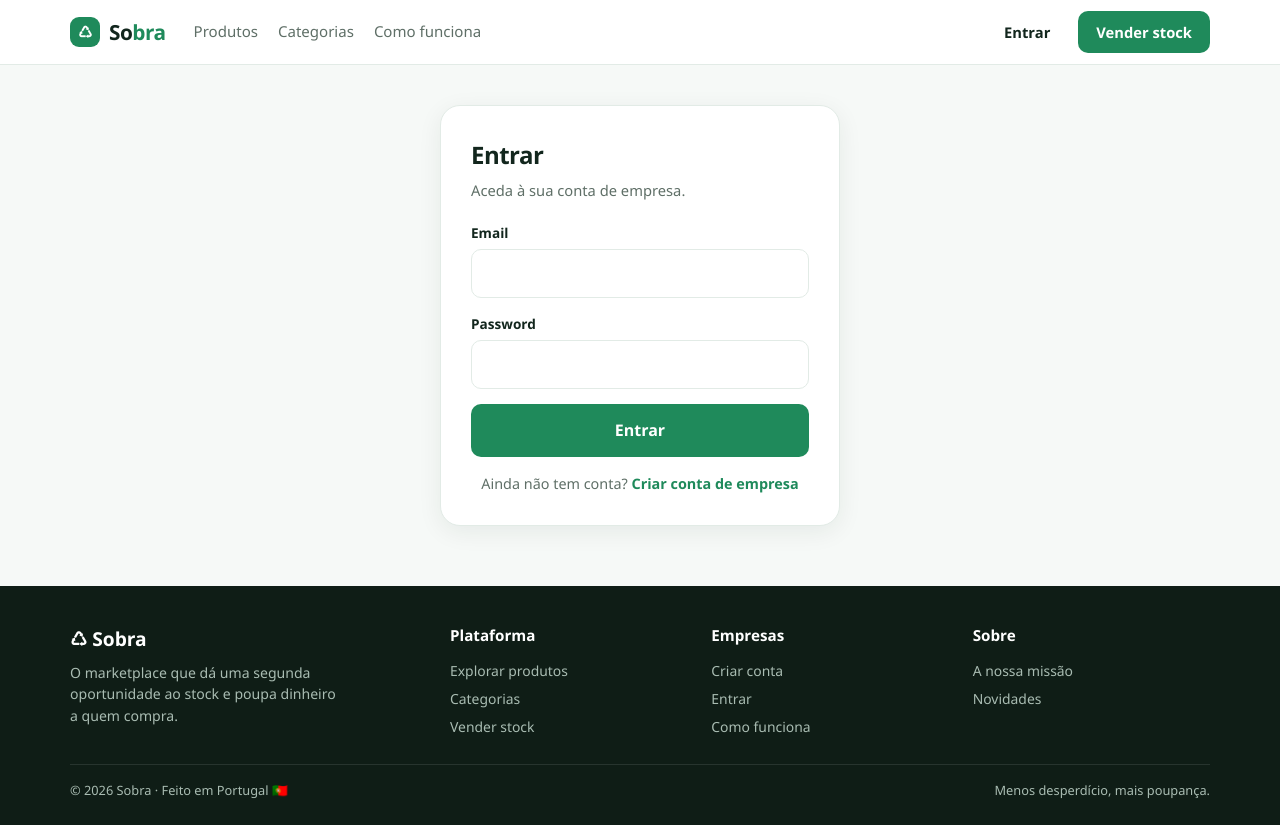
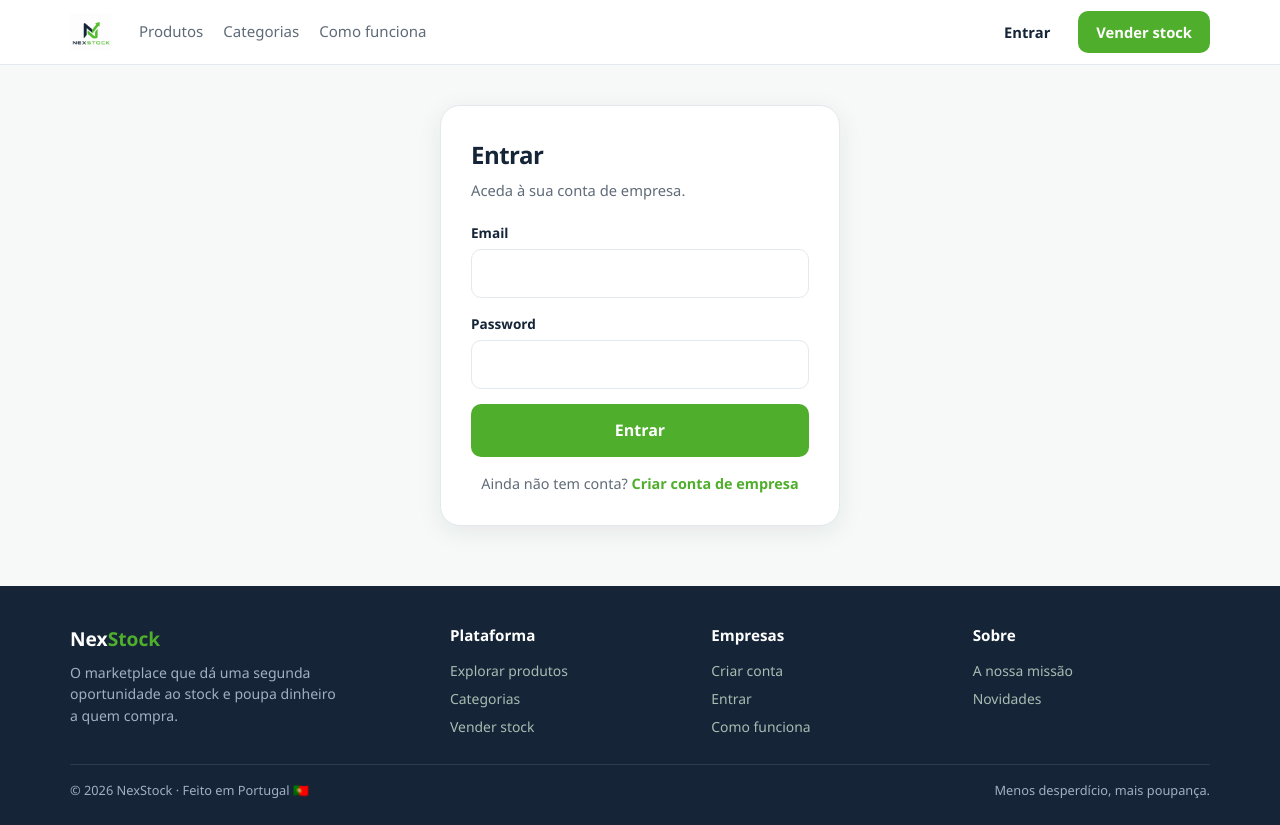
Before and after one commit to anirudhatalmale6-alt/sobra-platform, a React (Vite) app: page /entrar in a window 1280 px wide. Built offline with nearby package versions, Linux system fonts and the light colour scheme.

Commit message:
Rebrand to NexStock: client logo, navy+green palette, updated copy/title/favicon

```diff
--- a/index.html
+++ b/index.html
@@ -2,20 +2,20 @@
 <html lang="pt">
   <head>
     <meta charset="UTF-8" />
-    <link rel="icon" type="image/svg+xml" href="/favicon.svg" />
+    <link rel="icon" type="image/png" href="/favicon.png" />
     <meta name="viewport" content="width=device-width, initial-scale=1.0" />
-    <title>Sobra — Marketplace de stock excedente</title>
+    <title>NexStock — Marketplace de stock excedente</title>
     <meta
       name="description"
-      content="A Sobra ajuda empresas a vender stock excedente, fim de estação e produtos de saldo, enquanto os compradores poupam. Menos desperdício, mais poupança."
+      content="A NexStock ajuda empresas a vender stock excedente, fim de estação e produtos de saldo, enquanto os compradores poupam. Menos desperdício, mais poupança."
     />
-    <meta property="og:title" content="Sobra — Marketplace de stock excedente" />
+    <meta property="og:title" content="NexStock — Marketplace de stock excedente" />
     <meta
       property="og:description"
       content="Empresas vendem excedente de stock; compradores poupam. Menos desperdício, mais poupança."
     />
     <meta property="og:type" content="website" />
-    <meta name="theme-color" content="#1f8a5b" />
+    <meta name="theme-color" content="#152537" />
     <!-- Runtime config: Supabase keys are injected here (no rebuild needed). -->
     <script src="/config.js"></script>
     <!-- GitHub Pages SPA redirect restore (works with spa 404.html) -->
--- a/public/setup.html
+++ b/public/setup.html
@@ -3,7 +3,7 @@
 <head>
 <meta charset="utf-8" />
 <meta name="viewport" content="width=device-width, initial-scale=1" />
-<title>StockX — Preparar a base de dados</title>
+<title>NexStock — Preparar a base de dados</title>
 <style>
   body{font-family:system-ui,Arial,sans-serif;max-width:760px;margin:0 auto;padding:24px;color:#12241b;background:#f7faf8;}
   h1{color:#1f8a5b;font-size:22px;margin:0 0 4px;}
@@ -17,7 +17,7 @@
 </style>
 </head>
 <body>
-  <h1>StockX — preparar a base de dados</h1>
+  <h1>NexStock — preparar a base de dados</h1>
   <p>Este passo cria as tabelas, categorias e segurança no seu Supabase. Faz-se uma única vez.</p>
   <div class="card">
     <ol>
--- a/src/components/Footer.tsx
+++ b/src/components/Footer.tsx
@@ -6,7 +6,7 @@ export default function Footer() {
       <div className="wrap">
         <div className="foot-grid">
           <div>
-            <div className="foot-logo">♺ Sobra</div>
+            <div className="foot-logo">Nex<span style={{ color: "var(--green)" }}>Stock</span></div>
             <p style={{ fontSize: ".88rem", maxWidth: "34ch" }}>
               O marketplace que dá uma segunda oportunidade ao stock e poupa
               dinheiro a quem compra.
@@ -31,7 +31,7 @@ export default function Footer() {
           </div>
         </div>
         <div className="foot-bot">
-          <span>© 2026 Sobra · Feito em Portugal 🇵🇹</span>
+          <span>© 2026 NexStock · Feito em Portugal 🇵🇹</span>
           <span>Menos desperdício, mais poupança.</span>
         </div>
       </div>
--- a/src/components/Header.tsx
+++ b/src/components/Header.tsx
@@ -21,8 +21,7 @@ export default function Header() {
       <header className="site">
         <div className="wrap nav">
           <Link className="logo" to="/">
-            <span className="mark">♺</span>
-            <span>So<b>bra</b></span>
+            <img className="logo-img" src={`${import.meta.env.BASE_URL}logo.png`} alt="NexStock" />
           </Link>
           <nav className="nav-links">
             <NavLink to="/produtos">Produtos</NavLink>
--- a/src/index.css
+++ b/src/index.css
@@ -1,8 +1,9 @@
 :root{
-  --green:#1f8a5b; --green-dark:#166945; --green-light:#e8f5ee;
-  --ink:#12261d; --muted:#5f6f67; --bg:#f6f9f7; --card:#ffffff;
-  --amber:#f2a33c; --line:#e2ebe6; --radius:16px; --danger:#d24b4b;
-  --shadow:0 6px 24px rgba(18,38,29,.07);
+  --green:#4fae2b; --green-dark:#3c8c1f; --green-light:#eaf6e2;
+  --navy:#152537;
+  --ink:#152537; --muted:#5f6b78; --bg:#f6f9f7; --card:#ffffff;
+  --amber:#f2a33c; --line:#e3e9ee; --radius:16px; --danger:#d24b4b;
+  --shadow:0 6px 24px rgba(21,37,55,.08);
 }
 *{box-sizing:border-box;margin:0;padding:0}
 html,body,#root{height:100%}
@@ -34,6 +35,7 @@ header.site{position:sticky;top:0;z-index:50;background:rgba(255,255,255,.94);ba
 .logo{display:flex;align-items:center;gap:9px;font-weight:800;font-size:1.3rem;letter-spacing:-.5px}
 .logo .mark{width:30px;height:30px;background:var(--green);border-radius:9px;display:grid;place-items:center;color:#fff;font-size:1rem}
 .logo b{color:var(--green)}
+.logo-img{height:38px;width:auto}
 .nav-links{display:none;gap:20px;margin-left:10px;font-size:.94rem;color:var(--muted)}
 .nav-links a:hover,.nav-links a.active{color:var(--green)}
 .nav-right{margin-left:auto;display:flex;gap:10px;align-items:center}
@@ -159,7 +161,7 @@ section.block{padding:40px 0}
 .breadcrumb a:hover{color:var(--green)}
 
 /* footer */
-footer.site{background:#0f1d16;color:#a9bcb2;padding:38px 0 24px;margin-top:20px}
+footer.site{background:var(--navy);color:#9fb0c2;padding:38px 0 24px;margin-top:20px}
 .foot-grid{display:grid;grid-template-columns:1.5fr repeat(3,1fr);gap:24px}
 @media(max-width:720px){.foot-grid{grid-template-columns:1fr 1fr}}
 footer.site h4{color:#fff;font-size:.95rem;margin-bottom:10px}
--- a/src/pages/Home.tsx
+++ b/src/pages/Home.tsx
@@ -37,7 +37,7 @@ export default function Home() {
             Stock a mais de umas, <span>poupança</span> a mais de outras.
           </h1>
           <p>
-            A Sobra liga empresas com excedente de stock, fim de estação e saldos
+            A NexStock liga empresas com excedente de stock, fim de estação e saldos
             a compradores que procuram os melhores preços. Sem intermediários
             complicados.
           </p>
```
Also changed, not shown: public/favicon.png (added), public/logo.png (added).
